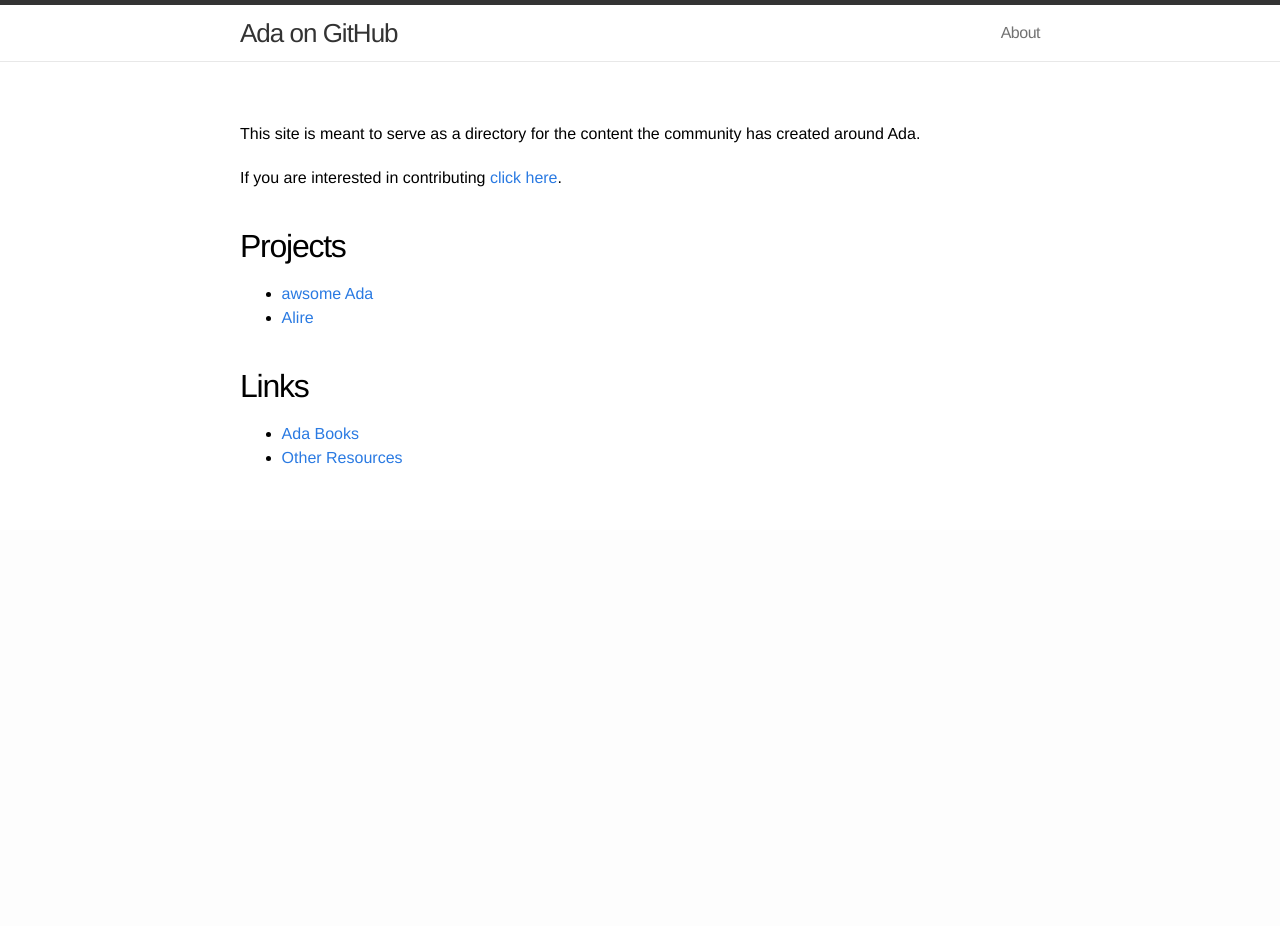
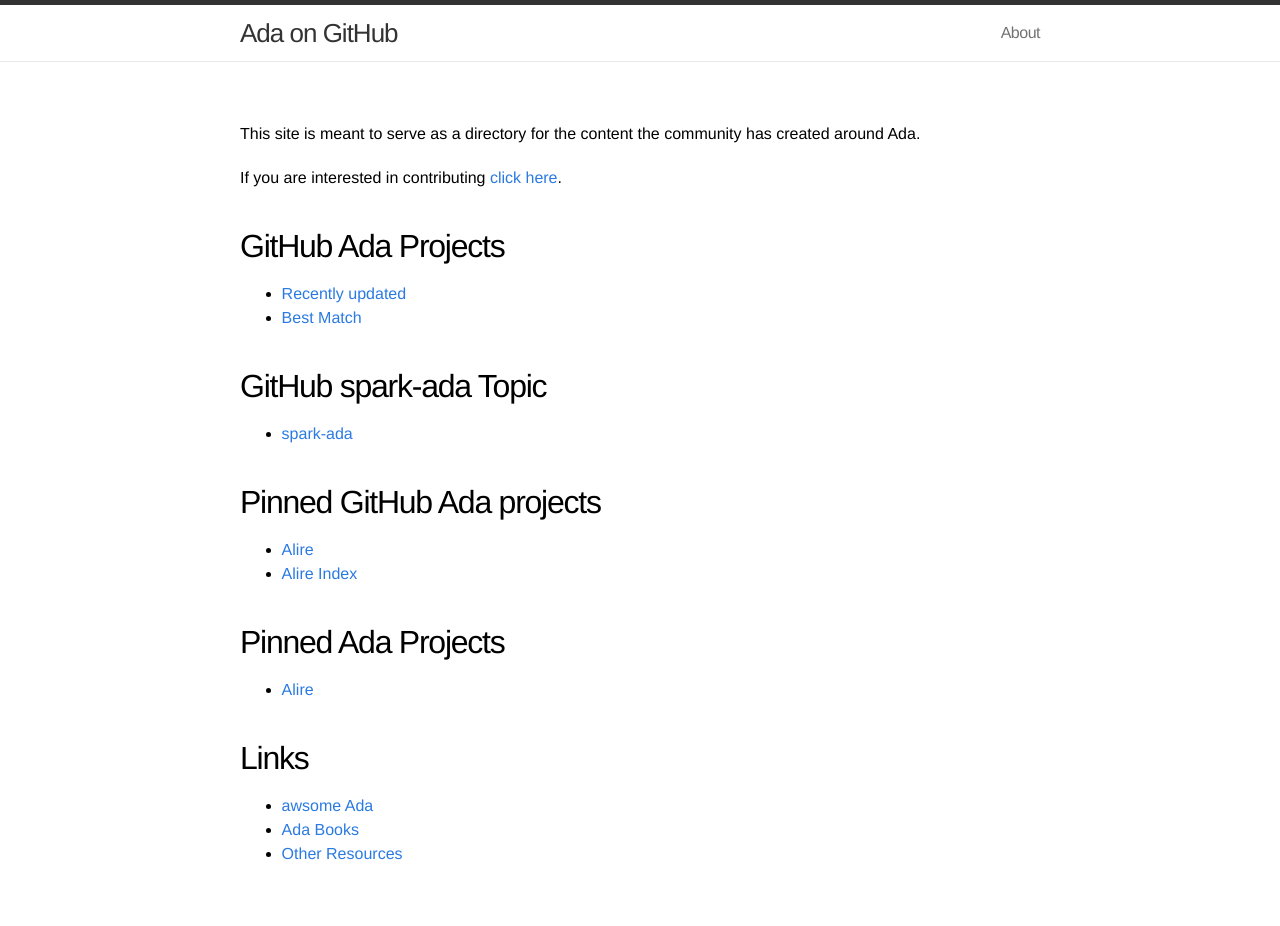
Before and after one commit to quornings/quornings.github.io, a Jekyll site: the page built from ada.md, in a window 1280 px wide. Built offline with Jekyll 4.4.1, drawn with Linux system fonts in a browser that asks for light colours; before the commit the page ends 900 px from its top, so only the background shows below that.

Commit message:
Update ada with GitHub ada/ada-spark topic projects

```diff
--- a/ada.md
+++ b/ada.md
@@ -7,12 +7,26 @@ community has created around Ada.
 
 If you are interested in contributing [click here](https://github.com/jquorning/ada.github.io).
 
-## Projects
+## GitHub Ada Projects
 
-- [awsome Ada](https://github.com/ohenley/awesome-ada)
+- [Recently updated](https://github.com/topics/ada?l=ada&o=desc&s=updated)
+- [Best Match](https://github.com/topics/ada?l=ada&o=desc&s=)
+
+## GitHub spark-ada Topic
+
+- [spark-ada](https://github.com/topics/spark-ada)
+
+## Pinned GitHub Ada projects
+
+- [Alire](https://alire-project/github.com/alire)
+- [Alire Index](https://alire-project/github.com/alire-index)
+
+## Pinned Ada Projects
+
 - [Alire](https://alire.ada.dev)
 
 ## Links
 
+- [awsome Ada](https://github.com/ohenley/awesome-ada)
 - [Ada Books](/books/)
 - [Other Resources](/other/)
```
